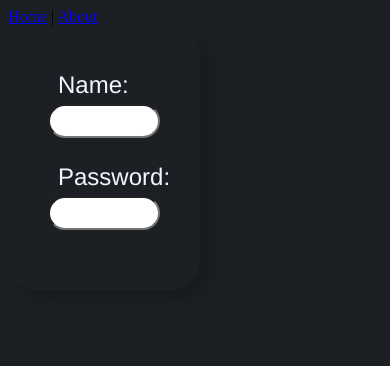
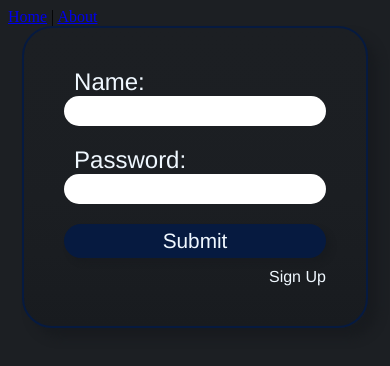
Before and after one commit to strGiorgio/websites_practice, a Vue app in the folder admin_dashboard/: page / in a window 390 px wide. Shown: the top 366 px of the page. Built offline with nearby package versions, Linux system fonts and the light colour scheme.

Commit message:
Create a new screen to signUp, style and let form responsive

```diff
--- a/admin_dashboard/src/components/Home-components/main-form.vue
+++ b/admin_dashboard/src/components/Home-components/main-form.vue
@@ -1,28 +1,63 @@
 <template>
     <form class="form">
-        <label for="name">Name:</label>
-        <input id="name" type="text"  v-model="name">
+        <div class="login-wrapper" v-show="showLogin">
+            <label for="name">Name:</label>
+            <input id="name" type="text"  v-model="name" maxlength="24" minlength="2" required>
 
-        <label for="passwd">Password:</label>
-        <input id="passwd" type="passwd" v-model="passwd">
+            <label for="passwd">Password:</label>
+            <input id="passwd" type="password" v-model="passwd" maxlength="24" minlength="4" required>
+
+            <button>Submit</button>
+            <a href="#">Sign Up</a>
+        </div>
+
+        <div class="signUp-wrapper" v-show="showSignUp">
+            <label for="name">Name:</label>
+            <input id="name" type="text"  v-model="name" maxlength="24" minlength="2" required>
+
+            <label for="email">Email:</label>
+            <input id="email" type="text"  v-model="email">
+
+            <label for="passwd">Password:</label>
+            <input id="passwd" type="password" v-model="passwd" maxlength="24" minlength="4" required>
+
+            <button>Sign Up</button>
+            <a href="#">Login</a>
+        </div>
+
     </form>
 </template>
 
 <script>
 export default {
-    name: 'mainForm'
+    name: 'mainForm',
+    data() {
+        return {
+            showLogin: true,
+            showSignUp: false
+        }
+    },
+    methods: {
+
+    }
+
 }
 </script>
 
 <style scoped>
     .form {
-        border: 2px solid var(--yellow-primary);
-        width: 30%;
+        border: 2px solid var(--blue-primary);
+        width: 20%;
         display: flex;
         flex-direction: column;
         padding: 40px;
         border-radius: 30px;
         box-shadow: 10px 10px 10px var(--grey-secondary);
+        margin: 0 auto;
+        background: linear-gradient(var(--grey-primary), 75%, var(--grey-secondary));
+    }
+
+    .form .login-wrapper {
     }
 
     .form label {
@@ -34,8 +69,70 @@ export default {
     .form input {
         margin-bottom: 20px;
         height: 30px;
+        font: 1.2rem var(--font-primary);
+        border: none;
+        border-radius: 20px;
+        width: 100%;
+    }
+
+    .form button {
+        width: 100%;
+        padding: 5px 0;
+        border-radius: 20px;
+        border: none;
+        box-shadow: 5px 5px 5px var(--grey-secondary);
         font: 1.3rem var(--font-primary);
-        padding: 0 10px;
-        border-radius: 20px;
+        color: var(--white-primary);
+        background-color: var(--blue-primary);
+        cursor: pointer;
+        position: relative;
+        overflow: hidden;
+        transition: 1s;
+    }
+
+    .form button::after {
+        content: "";
+        width: 20px;
+        height: 60px;
+        background-color: #fff;
+        position: absolute;
+        top: -10px;
+        right: -30px;
+        transform: rotate(-30deg);
+        opacity: 30%;
+        transition: 1s;
+    }
+
+    .form button:hover::after {
+        transform: translate(-400px);
+    }
+
+    .form button:hover {
+        transform: scale(1.03);
+    }
+
+    .form a {
+        color: var(--white-primary);
+        margin: 0 auto;
+        text-decoration: none;
+        padding: 10px 0 0 0;
+        font: 1rem var(--font-primary);
+        float:right;
+    }
+
+    .form a:hover {
+        text-decoration: underline;
+    }
+
+    @media (max-width: 1200px) {
+        .form {
+            width: 50%;
+        }
+    }
+
+    @media (max-width: 540px) {
+        .form {
+            width: 70%;
+        }
     }
 </style>
```
